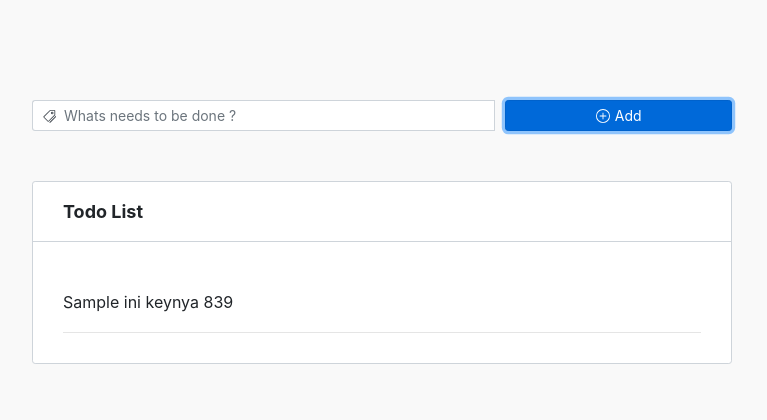
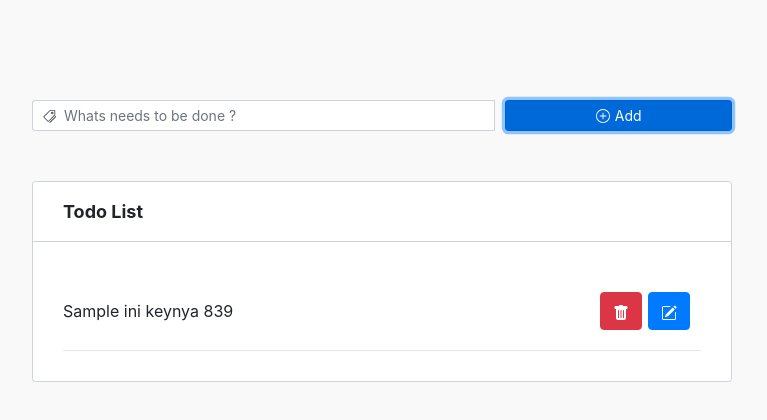
Before and after one commit to adebayus/practice-todo-app, a React (Create React App) app: page / in a window 1280 px wide. Both pictures are taken after typing "Sample" into the empty fields and a click on the button "Add". Shown: the top 420 px of the page, without its empty margins (258-1025 px from the left). Built offline with nearby package versions, Linux system fonts and the light colour scheme.

Commit message:
adding delete button and edit button into layout, make delete button work

```diff
--- a/src/App.css
+++ b/src/App.css
@@ -10,14 +10,15 @@
   padding: 0;
   box-sizing: border-box;
 }
+body{
 
-body{
   background-color: var(--alabaster) ;
 }
 .App {
   height: auto;
   width: 700px;
   margin: 100px auto;
+
 
 }
 
--- a/src/App.js
+++ b/src/App.js
@@ -41,7 +41,7 @@ function App() {
         <div className="App">
           <Form className="form-todo" onSubmit={addTodo}>
               <Form.Row>
-                  <Col lg={8}>
+                  <Col sm={8} xs={8} >
                       <InputGroup size="sm" >
                         <InputGroup.Prepend className="container-prepend">
                             <InputGroup.Text className="prepend-text">
@@ -65,12 +65,13 @@ function App() {
 
                       </InputGroup>
                   </Col>
-                  <Col lg={4}>
+                  <Col sm={4} xs={4} >
                     <Button variant="primary" size="sm"  type="submit" className="btn-submit"  >
                     <svg width="1em" height="1em" viewBox="0 0 16 16" className="bi bi-plus-circle" fill="currentColor" xmlns="http://www.w3.org/2000/svg">
-  <path fillRule="evenodd" d="M8 15A7 7 0 1 0 8 1a7 7 0 0 0 0 14zm0 1A8 8 0 1 0 8 0a8 8 0 0 0 0 16z"/>
-  <path fillRule="evenodd" d="M8 4a.5.5 0 0 1 .5.5v3h3a.5.5 0 0 1 0 1h-3v3a.5.5 0 0 1-1 0v-3h-3a.5.5 0 0 1 0-1h3v-3A.5.5 0 0 1 8 4z"/>
-</svg> Add
+                        <path fillRule="evenodd" d="M8 15A7 7 0 1 0 8 1a7 7 0 0 0 0 14zm0 1A8 8 0 1 0 8 0a8 8 0 0 0 0 16z"/>
+                        <path fillRule="evenodd" d="M8 4a.5.5 0 0 1 .5.5v3h3a.5.5 0 0 1 0 1h-3v3a.5.5 0 0 1-1 0v-3h-3a.5.5 0 0 1 0-1h3v-3A.5.5 0 0 1 8 4z"/>
+                    </svg>
+                        Add
                     </Button>
                   </Col>
               </Form.Row>
--- a/src/component/Todo.js
+++ b/src/component/Todo.js
@@ -1,19 +1,28 @@
 import React from 'react'
-import { Col, Row } from 'react-bootstrap'
+import { Button, Col, Row } from 'react-bootstrap'
 
 function Todo(props) {
+    const styleCol = {
+        width: "100%",
+        height: "100%"
+    }
     return (
         <div>
             <Row style={{
-                height: "60px",
+                height: "auto",
                 display: "flex",
                 alignItems:"center",
+                padding: "20px 0",
                 margin:"0"
-            }} onClick={() => props.deletedata(props.id)}>
-                <Col style={
+            }} >
+                <Col lg={10} style={
                         {
                             margin:"0px",
-                            padding: "0px"
+                            paddingRight: "15px",
+                            paddingLeft: "0px",
+                            wordWrap: "break-word",
+                            width:"100%",
+                            height: "100%"
                         }
                     }>
                     <p style={
@@ -23,6 +32,27 @@ function Todo(props) {
                         }
                     }>{props.name} ini keynya {props.id} </p>
                 </Col>
+                <Col lg={2}>
+                    <Row>
+                       <Col lg={6} onClick={() => props.deletedata(props.id)} style={{padding:"0",display: "flex", justifyContent: "center"}}>
+                           <Button variant="danger">
+                            <svg xmlns="http://www.w3.org/2000/svg" width="16" height="16" fill="currentColor" className="bi bi-trash-fill" viewBox="0 0 16 16">
+                               <path fill-rule="evenodd" d="M2.5 1a1 1 0 0 0-1 1v1a1 1 0 0 0 1 1H3v9a2 2 0 0 0 2 2h6a2 2 0 0 0 2-2V4h.5a1 1 0 0 0 1-1V2a1 1 0 0 0-1-1H10a1 1 0 0 0-1-1H7a1 1 0 0 0-1 1H2.5zm3 4a.5.5 0 0 1 .5.5v7a.5.5 0 0 1-1 0v-7a.5.5 0 0 1 .5-.5zM8 5a.5.5 0 0 1 .5.5v7a.5.5 0 0 1-1 0v-7A.5.5 0 0 1 8 5zm3 .5a.5.5 0 0 0-1 0v7a.5.5 0 0 0 1 0v-7z"/>
+                            </svg>
+                           </Button>
+
+                       </Col>
+                        <Col lg={6} style={{padding:"0", }}>
+                            <Button variant="primary" >
+                                <svg xmlns="http://www.w3.org/2000/svg" width="16" height="16" fill="currentColor" className="bi bi-pencil-square" viewBox="0 0 16 16">
+                                    <path d="M15.502 1.94a.5.5 0 0 1 0 .706L14.459 3.69l-2-2L13.502.646a.5.5 0 0 1 .707 0l1.293 1.293zm-1.75 2.456l-2-2L4.939 9.21a.5.5 0 0 0-.121.196l-.805 2.414a.25.25 0 0 0 .316.316l2.414-.805a.5.5 0 0 0 .196-.12l6.813-6.814z"/>
+                                    <path fill-rule="evenodd" d="M1 13.5A1.5 1.5 0 0 0 2.5 15h11a1.5 1.5 0 0 0 1.5-1.5v-6a.5.5 0 0 0-1 0v6a.5.5 0 0 1-.5.5h-11a.5.5 0 0 1-.5-.5v-11a.5.5 0 0 1 .5-.5H9a.5.5 0 0 0 0-1H2.5A1.5 1.5 0 0 0 1 2.5v11z"/>
+                                </svg>
+                            </Button>
+                        </Col>
+
+                    </Row>
+                </Col>
             </Row>
             <hr/>
 
```
Also changed, not shown: 1 other file (tests, documents, lock files or other folders).
